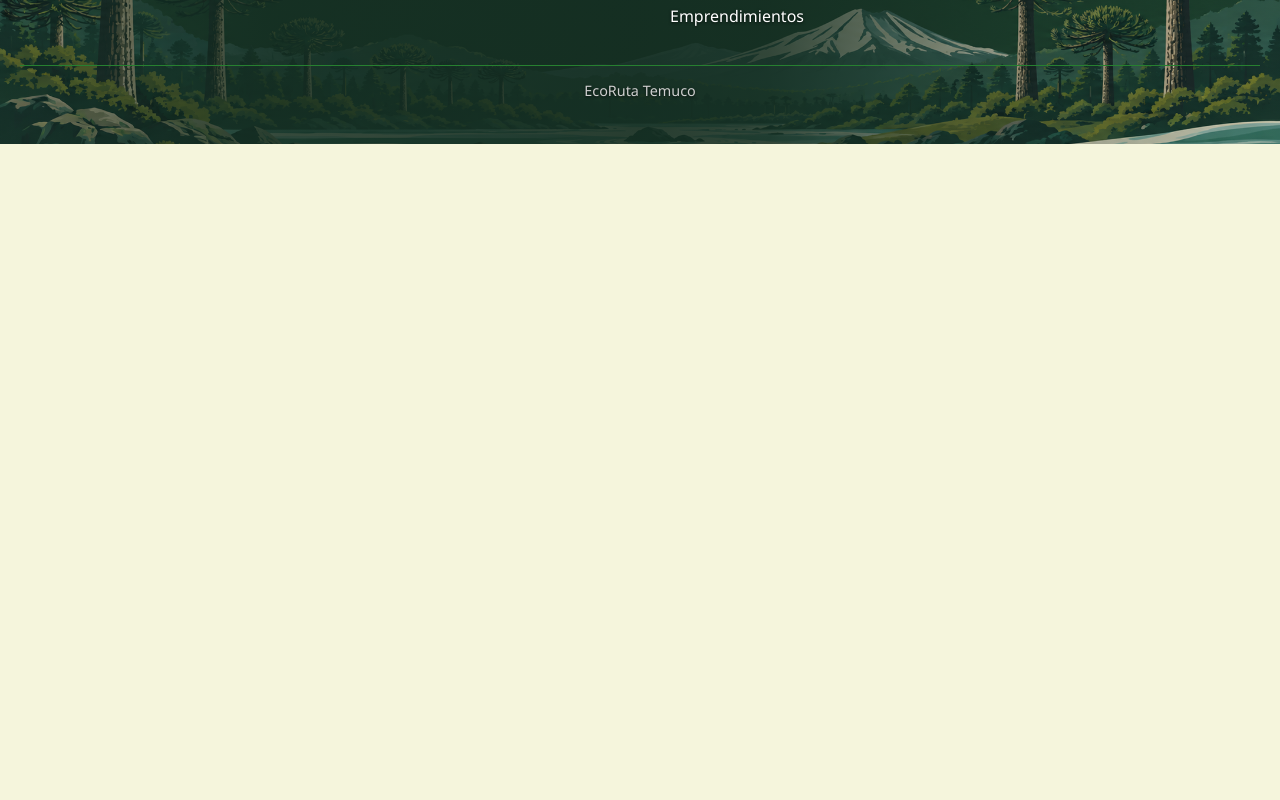
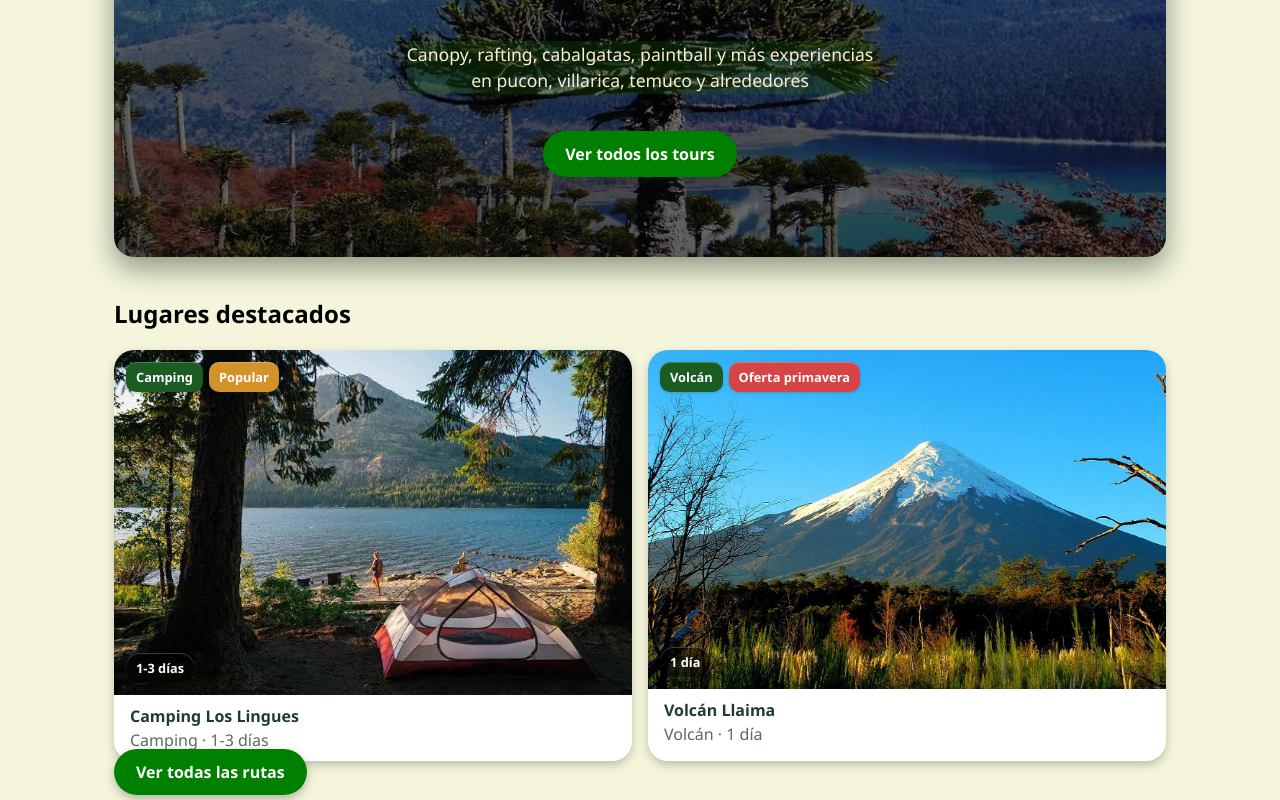
Before and after one commit to Benjamin-Alarcon/EcoRuta-Temuco, a React (Vite) app in the folder app/: page / in a window 1280 px wide. Shown: the part 320-1120 px from the top of the page. Before the commit the page ends 800 px from the top, so only its background shows below. Built offline with nearby package versions, Linux system fonts and the light colour scheme.

Commit message:
feat: implementar página de inicio con lugares destacados

```diff
--- a/app/src/paginas/Inicio.jsx
+++ b/app/src/paginas/Inicio.jsx
@@ -1,3 +1,20 @@
+import { Link } from "react-router";
+import ListaUbicaciones from "../components/ListaUbicaciones.jsx";
+import TarjetaBienvenida from "../components/TarjetaBienvenida.jsx";
+import { ubicaciones } from "../datos/listaubicaciones.js";
+
 export default function Inicio() {
-  return <p className="lista">Inicio pendiente</p>;
+  return (
+    <div className="contenido">
+      <TarjetaBienvenida />
+
+      <section aria-labelledby="titulo-destacados">
+        <h2 id="titulo-destacados">Lugares destacados</h2>
+        <ListaUbicaciones ubicaciones={ubicaciones.slice(0, 3)} />
+        <Link to="/rutas" className="boton">
+          Ver todas las rutas
+        </Link>
+      </section>
+    </div>
+  );
 }
```
